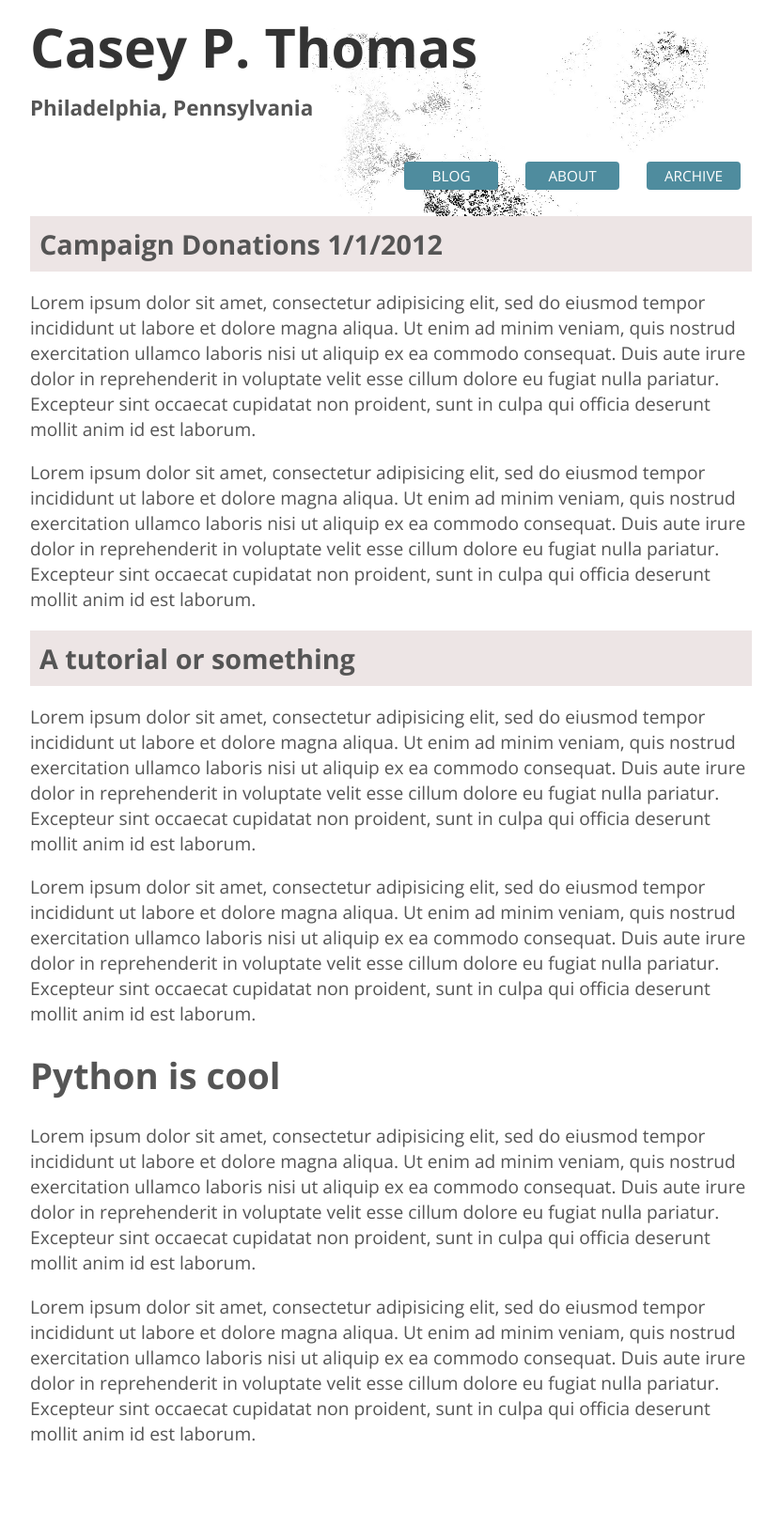
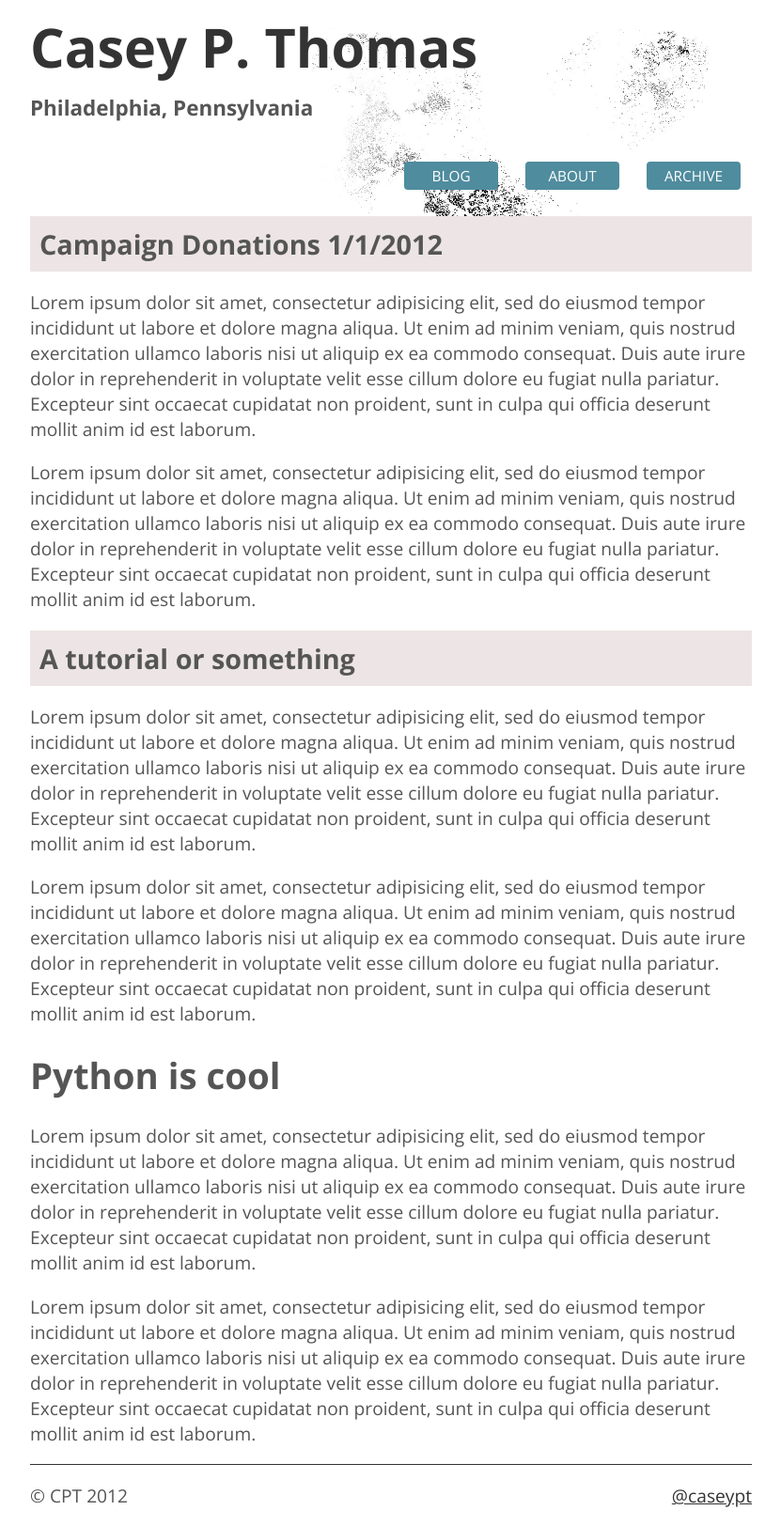
Before and after one commit to caseycesari/caseycesari.github.com, a Jekyll site: the page built from index.html, in a window 1280 px wide. Shown: the whole page at 94% size, without its empty margins (224-1055 px from the left). Built offline with Jekyll 4.4.1, drawn with Linux system fonts in a browser that asks for light colours; nearby versions of some CDN libraries; before the commit the page ends 1558 px from its top, so only the background shows below that.

Commit message:
Add footer

```diff
--- a/_layouts/default.html
+++ b/_layouts/default.html
@@ -87,7 +87,12 @@
 
             </div>
             <footer>
-
+                <p class="copyright">
+                    © CPT 2012
+                </p>
+                <p class="twitter">
+                    <a href="http://www.twitter.com/caseypt">@caseypt</a>
+                </p>
             </footer>
         </div>
         <script type="text/javascript" src="https://ajax.googleapis.com/ajax/libs/jquery/1.8.0/jquery.min.js"></script>
--- a/css/base.css
+++ b/css/base.css
@@ -71,8 +71,20 @@ body {
     float: left;
     display: none;
 }
-#content{
+#content {
     margin-top: 0px;
+}
+footer {
+    border-top: 1px solid #333;
+}
+footer .copyright {
+    float: left;
+}
+footer .twitter {
+    float: right;
+}
+a {
+    color: #333;
 }
 .post h2 {
     background: #ede5e5;
```
